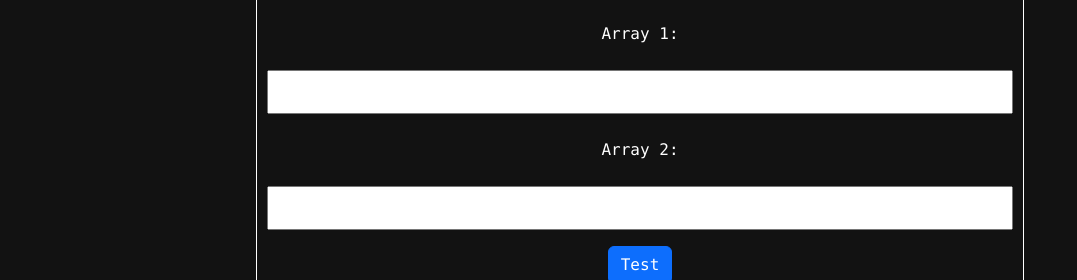
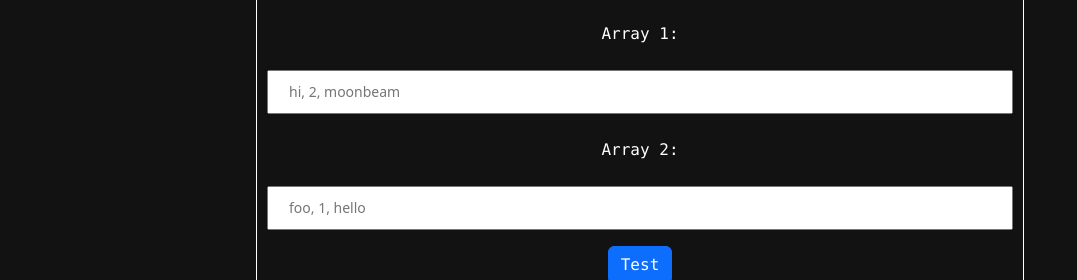
Before and after one commit to Moondevbeam/Moonchallenge, a React (Create React App) app: page / in a window 1280 px wide. Both pictures are taken after a click on the button 239 px from the left and 29 px from the top of the page. Shown: the part 231-511 px from the top of the page, without its empty margins (0-1077 px from the left). Built offline with nearby package versions, Linux system fonts and the light colour scheme.

Commit message:
placeholder for DnaArrays

```diff
--- a/src/pages/Four.js
+++ b/src/pages/Four.js
@@ -97,12 +97,14 @@ function Four() {
         <p className="code">React component that will combine the only strings placed in to two arrays into one</p>
         <label className="white code">Array 1:</label>
         <input
+          placeholder="hi, 2, moonbeam"
           type="text"
           value={filteredarr1}
           onChange={(e) => setArray1(e.target.value.split(","))}
         />
         <label className="white code">Array 2:</label>
         <input
+          placeholder="foo, 1, hello"
           type="text"
           value={filteredarr2}
           onChange={(e) => setArray2(e.target.value.split(","))}
```
